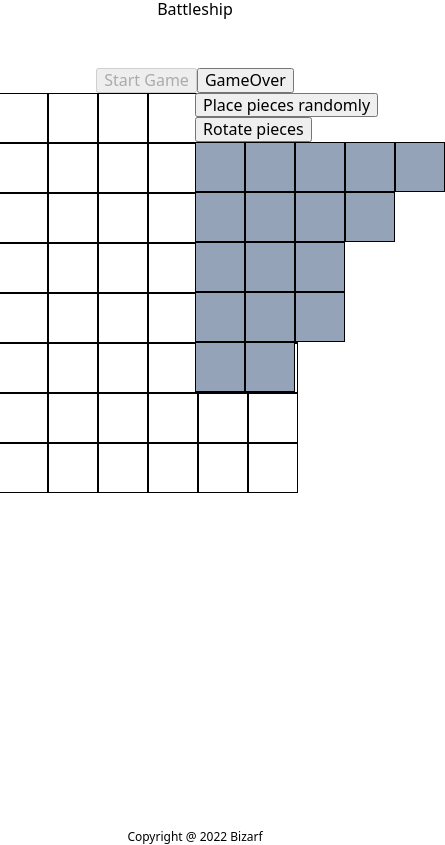
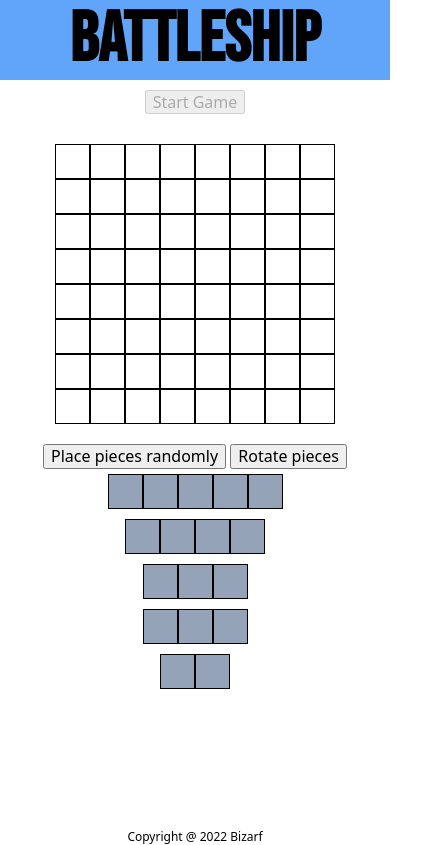
Before and after one commit to bizarf/odin-battleship, a plain HTML site: page index.html in a window 390 px wide. Shown: the whole page, 445 px wide, since content can reach past the window. Drawn offline with Linux system fonts and the light colour scheme.

Commit message:
Done for now. Mobile support is rough as drag events are not supported, but the game can still be played

```diff
--- a/css/style.css
+++ b/css/style.css
@@ -1,4 +1,9 @@
 @import url(./modern-normalize.css);
+
+@font-face {
+    font-family: BebasNeue;
+    src: url(../font/BebasNeue-Regular.ttf);
+}
 
 html,
 body {
@@ -12,11 +17,15 @@ body {
 
 .content {
     flex: 1 0 auto;
-    padding-top: 50px;
 }
 
 header {
     text-align: center;
+    background-color: #60a5fa;
+    height: 80px;
+    font-family: BebasNeue;
+    font-weight: bold;
+    font-size: 70px;
 }
 
 footer {
@@ -26,7 +35,8 @@ footer {
 }
 
 .playerBoardSquare,
-.computerBoardSquare {
+.computerBoardSquare,
+.square {
     width: 50px;
     height: 50px;
     border: 1px solid;
@@ -75,6 +85,7 @@ footer {
 .start {
     display: flex;
     justify-content: center;
+    margin: 20px;
 }
 
 .gameContent {
@@ -114,12 +125,6 @@ footer {
     color: white;
 }
 
-.square {
-    width: 50px;
-    height: 50px;
-    border: 1px solid;
-}
-
 /* .carrierHorizontal, */
 #carrierPiece,
 #battleshipPiece,
@@ -127,6 +132,7 @@ footer {
 #submarinePiece,
 #destroyerPiece {
     background-color: #94a3b8;
+    margin: 20px;
 }
 
 .carrierHor,
@@ -163,8 +169,74 @@ footer {
     flex-direction: column;
 }
 
-.playerPiecesHor {}
+.dragHighlight {
+    background-color: #94a3b8;
+}
 
-.playerPiecesVert {
-    /* display: inline-flex; */
+@media screen and (max-width: 480px) {
+    .start {
+        margin: 10px;
+    }
+
+    .gameContent {
+        display: flex;
+        flex-direction: column;
+    }
+
+    .playerBoard,
+    .computerBoard {
+        grid-template-columns: repeat(8, 35px);
+        width: auto;
+        margin: 20px;
+    }
+
+    .playerBoardSquare,
+    .computerBoardSquare,
+    .square {
+        width: 35px;
+        height: 35px;
+        border: 1px solid;
+    }
+
+    .resultAndReset {
+        margin: 50% auto;
+        width: 50%;
+        height: 40%;
+    }
+
+    #carrierPiece,
+    #battleshipPiece,
+    #cruiserPiece,
+    #submarinePiece,
+    #destroyerPiece {
+        margin: 5px;
+    }
+
+    .carrierHor {
+        width: 175px;
+    }
+
+    .battleshipHor {
+        width: 140px;
+    }
+
+    .cruiserHor,
+    .submarineHor {
+        width: 105px;
+    }
+
+    .destroyerHor {
+        width: 70px;
+    }
+
+    .playerPiecesHor {
+        display: flex;
+        flex-direction: column;
+        align-items: center;
+    }
+
+    .playerPiecesVert {
+        margin: auto;
+        text-align: center;
+    }
 }
--- a/index.html
+++ b/index.html
@@ -15,7 +15,6 @@
     <div class="content">
         <div class="start">
             <button id="startBtn" disabled="true">Start Game</button>
-            <button id="gameOverTest">GameOver</button>
         </div>
         <div class="gameContent">
             <div class="playerBoard"></div>
```
Also changed, not shown: font/BebasNeue-Regular.ttf (added), main.js.
